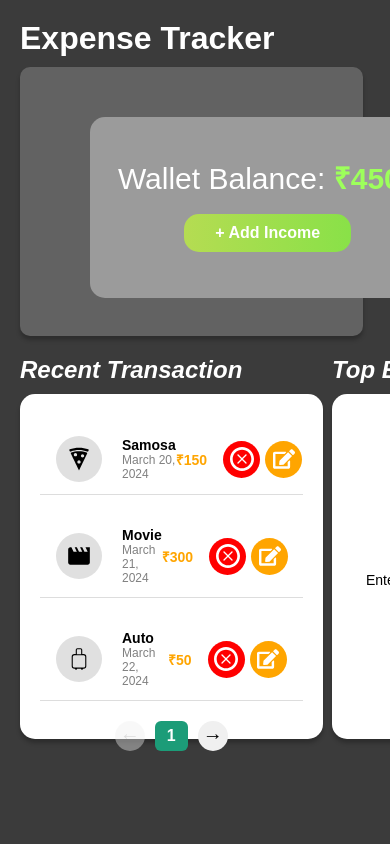
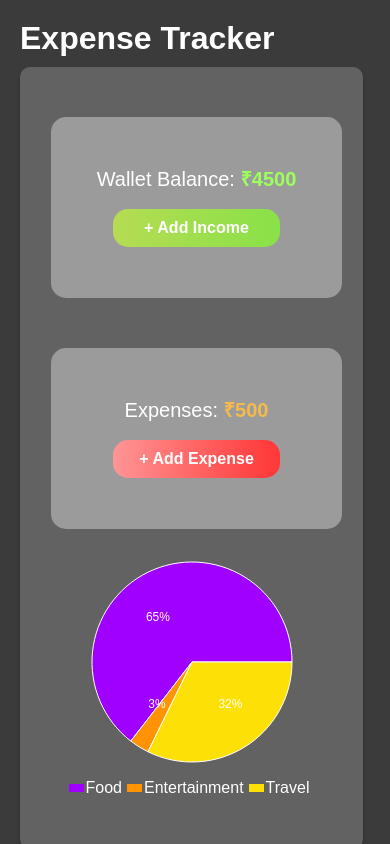
Before and after one commit to rajvipulraj401/xpenseTracker, a React (Vite) app: page / in a window 390 px wide. Built offline with nearby package versions, Linux system fonts and the light colour scheme.

Commit message:
Made it responsive pure css

```diff
--- a/src/App.css
+++ b/src/App.css
@@ -27,7 +27,8 @@ h1 {
 
 .recentTransactionANDtopExpenses {
   display: flex;
-  width: 100vw;
+  /* width: 100vw; */
+  width: 90%;
   padding: 20px 0;
 }
 
@@ -48,3 +49,39 @@ h1 {
   font-weight: 700;
   font-style: italic;
 }
+
+/* ----------------A ll media queries ------------------ */
+
+@media (max-width: 1330px) {
+  .recentTransactionANDtopExpenses {
+    width: 100%;
+  }
+}
+
+@media (max-width: 1024px) {
+  .recentTransactionANDtopExpenses {
+    flex-direction: column;
+    gap: 40px;
+    margin-top: 30px;
+
+    align-items: center;
+  }
+  .TopExpenses,
+  .recentTransaction h2 {
+    text-align: center;
+  }
+
+  .recentTransaction {
+    width: 100%;
+  }
+
+  .TopExpenses {
+    width: 80%;
+  }
+}
+
+@media (max-width: 600px) {
+  .TopExpenses {
+    width: 100%;
+  }
+}
--- a/src/components/Card/Card.jsx
+++ b/src/components/Card/Card.jsx
@@ -41,6 +41,7 @@ const Card = ({ name, balance, buttonName, color, handleClick }) => {
           className={styles.button}
           style={buttonStyle}
           onClick={handleClick}
+          type="button"
         >
           {buttonName}
         </button>
--- a/src/components/Card/Card.module.css
+++ b/src/components/Card/Card.module.css
@@ -34,3 +34,44 @@
   letter-spacing: 0%;
   font-weight: 300;
 }
+/*
+--------aLL MEDIA QUERY HERE--------------
+(above me km pixel wala dete jao jaise 1300 phir neeche 1200 1100
+ulta mat dena jaise upar 1100 neeche 1200 toh nahi lagega css kyunki top to bottom jaata hai aur
+toh 1100 px nhi lgega neeche  1200 px wala ke wajah se  ok na kyunki max -width diye ho ISLEA SABSE bada wala value ko upar hi rkhna ) */
+
+@media (max-width: 1280px) {
+  .card {
+    width: 325.41px;
+  }
+
+  @media (max-width: 1140px) {
+    .cardTitle {
+      font-size: 27px;
+    }
+    .card {
+      width: 290.41px;
+    }
+  }
+}
+
+@media (max-width: 1024px) {
+  .card {
+    width: 100%;
+  }
+  .cardTitle {
+    font-size: 36px;
+  }
+}
+
+@media (max-width: 650px) {
+  .cardTitle {
+    font-size: 25px;
+  }
+}
+
+@media (max-width: 400px) {
+  .cardTitle {
+    font-size: 20px;
+  }
+}
--- a/src/components/Display/Display.module.css
+++ b/src/components/Display/Display.module.css
@@ -19,12 +19,6 @@
   height: 100%;
   margin-left: 20px;
 }
-.expenseContainer {
-  display: flex;
-  align-items: flex-end;
-  justify-content: space-evenly;
-  width: 80%;
-}
 
 .chartContainer {
   /* background-color: red; */
@@ -40,6 +34,13 @@
   /* justify-content: space-evenly; */
 }
 
+.expenseContainer {
+  display: flex;
+  align-items: flex-end;
+  justify-content: space-evenly;
+  width: 80%;
+}
+
 .pie {
   height: 90%;
   width: 70%;
@@ -47,3 +48,57 @@
   display: flex;
   align-items: center;
 }
+
+/* ------------ aLL MEDIA QUERY HERE --------------------
+(Always write bigger px at top and lower at bottom when usiing max-width and when using min-width  write lower at top and higher at bottom) */
+
+@media (max-width: 1280px) {
+  .displayContainer {
+    padding: 50px 10px;
+  }
+
+  .cardContainer {
+    gap: 20px;
+    margin-left: 10px;
+  }
+
+  .chartContainer {
+    align-items: start;
+  }
+}
+
+@media (max-width: 1024px) {
+  .cardContainer {
+    /* font-size: 14px; */
+    flex-direction: column;
+    gap: 50px;
+    width: 70%;
+  }
+  .displayContainer {
+    height: auto;
+    flex-direction: column;
+    gap: 20px;
+  }
+
+  .chartContainer {
+    align-items: center;
+  }
+}
+
+@media (max-width: 650px) {
+  .cardContainer {
+    width: 75%;
+  }
+}
+@media (max-width: 450px) {
+  .cardContainer {
+    width: 90%;
+  }
+
+  .chartContainer {
+    min-width: 320px;
+  }
+  .expenseContainer {
+    justify-content: center;
+  }
+}
--- a/src/components/ExpenseSection/ExpenseSection.module.css
+++ b/src/components/ExpenseSection/ExpenseSection.module.css
@@ -10,3 +10,20 @@
   align-items: center;
   /* justify-content: center; */
 }
+
+@media (max-width: 650px) {
+  .expenseContainer {
+    margin-right: 5px;
+    gap: 2px;
+  }
+
+  .box {
+    width: 15px;
+  }
+}
+
+@media (max-width: 350px) {
+  .expenseContainer {
+    font-size: 14px;
+  }
+}
--- a/src/components/RecentTransaction/RecentTransaction.module.css
+++ b/src/components/RecentTransaction/RecentTransaction.module.css
@@ -107,3 +107,11 @@
   border-radius: 6px;
   font-weight: bold;
 }
+
+/* -----------------  All media query below------------------ */
+
+@media (max-width: 1330px) {
+  .transactionsContainer {
+    width: 98%;
+  }
+}
--- a/src/components/TopExpensesCard/TopExpensesCard.module.css
+++ b/src/components/TopExpensesCard/TopExpensesCard.module.css
@@ -1,5 +1,5 @@
 .TopExpensesCard {
-  width: 417px;
+  width: 100%;
   height: 345px;
   background-color: white;
   box-shadow: 0px 4px 4px 0px rgba(0, 0, 0, 0.25);
@@ -56,3 +56,11 @@
 .bar2 {
   background-color: rgba(253, 224, 6, 1);
 }
+
+/* ---------------All media query here ----------------- */
+
+@media (max-width: 600px) {
+  .TopExpensesCard {
+    padding: 40px 0px 40px 40px;
+  }
+}
--- a/src/components/TransactionCard/TransactionCard.jsx
+++ b/src/components/TransactionCard/TransactionCard.jsx
@@ -6,9 +6,9 @@ import { CiRollingSuitcase } from "react-icons/ci"; // Travel icon
 import { FaEdit, FaTimes } from "react-icons/fa"; // Edit/Delete
 import { TiDeleteOutline, TiDelete } from "react-icons/ti";
 const iconMap = {
-  Food: <IoMdPizza size={26} />,
-  Entertainment: <MdMovie size={26} />,
-  Travel: <CiRollingSuitcase size={26} />,
+  Food: <IoMdPizza className={styles.icon2} />,
+  Entertainment: <MdMovie className={styles.icon2} />,
+  Travel: <CiRollingSuitcase className={styles.icon2} />,
 };
 
 const TransactionCard = ({
@@ -22,6 +22,8 @@ const TransactionCard = ({
   return (
     <div className={styles.transactionCard}>
       {/* Left Icon */}
+
+      <div className={styles.iconAndTitle}>
         <div className={styles.leftIcon}>
           <div className={styles.iconCircle}>{iconMap[category]}</div>
         </div>
@@ -31,19 +33,22 @@ const TransactionCard = ({
           <div className={styles.title}>{title}</div>
           <div className={styles.date}>{date}</div>
         </div>
+      </div>
 
-      {/* Price */}
+      {/* Buttons and price*/}
+      <div className={styles.actions}>
+        {/* ---Price */}
         <div className={styles.price}>₹{price}</div>
 
-      {/* Buttons */}
-      <div className={styles.actions}>
+        {/*--- Button */}
+        <div className={styles.buttonContainer}>
           <button
             // className={styles.deleteBtn}
             onClick={onDelete}
             style={{ backgroundColor: "red" }}
             className={styles.btn}
           >
-          <TiDeleteOutline size={32} />
+            <TiDeleteOutline className={styles.icon2} />
           </button>
 
           <button
@@ -52,8 +57,9 @@ const TransactionCard = ({
             onClick={onEdit}
             className={styles.btn}
           >
-          <FaEdit size={22} />
+            <FaEdit className={styles.icon} />
           </button>
+        </div>
       </div>
     </div>
   );
--- a/src/components/TransactionCard/TransactionCard.module.css
+++ b/src/components/TransactionCard/TransactionCard.module.css
@@ -5,6 +5,10 @@
   background-color: white;
   padding: 12px 16px;
   border-bottom: 1px solid #ddd;
+}
+
+.iconAndTitle {
+  display: flex;
 }
 
 .leftIcon {
@@ -54,6 +58,10 @@
   justify-content: center;
 }
 
+.buttonContainer {
+  display: flex;
+  gap: 10px;
+}
 .btn {
   width: 37px;
   height: 37px;
@@ -67,3 +75,40 @@
   justify-content: center;
   color: white;
 }
+
+.icon {
+  font-size: 22px;
+}
+
+.icon2 {
+  font-size: 22px;
+}
+
+/* ---------------- all media query below --------------------- */
+
+@media (max-width: 500px) {
+  .transactionCard {
+    flex-direction: column;
+    align-items: start;
+    justify-content: start;
+    padding: 0px 5px 5px 5px;
+  }
+
+  .actions {
+    width: 100%;
+    justify-content: space-around;
+  }
+
+  .btn {
+    width: 25px;
+    height: 25px;
+  }
+
+  .icon2 {
+    font-size: 18px;
+  }
+
+  .icon {
+    font-size: 14px;
+  }
+}
```
Lines whose indentation alone changed are shown as unchanged.
